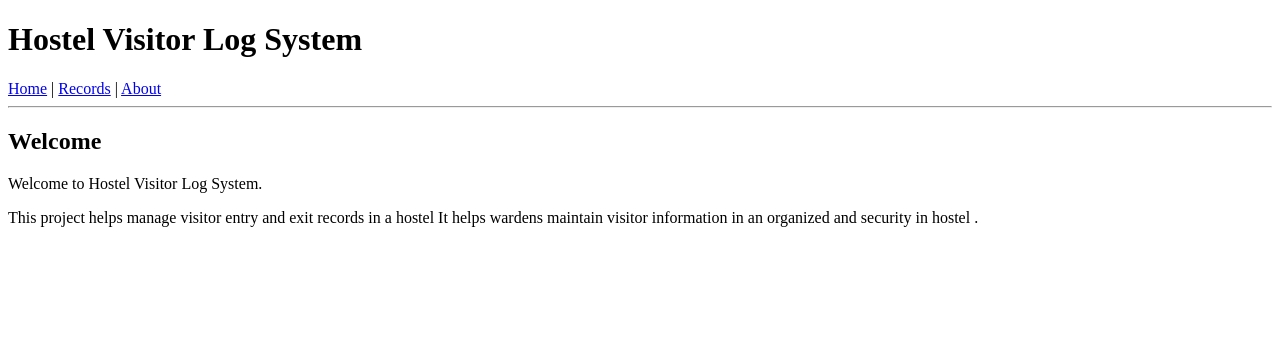
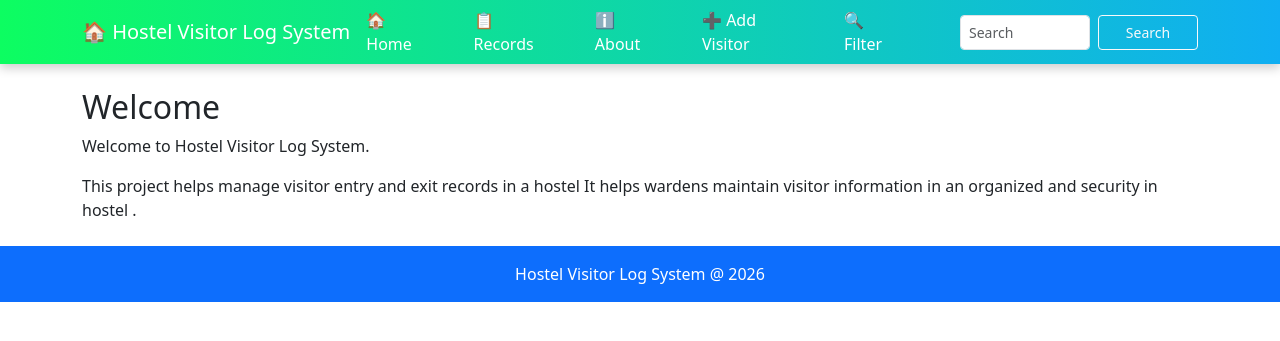
Before and after one commit to biradarvaishnavi444-png/python-training, a Flask app: page / in a window 1280 px wide. Shown: the top 341 px of the page. Run offline with Flask 3, Linux system fonts and the light colour scheme; data that the repository does not hold is empty.

Commit message:
Enhance base template with responsive navbar and footer styling

```diff
--- a/templates/base.html
+++ b/templates/base.html
@@ -1,22 +1,79 @@
 <!DOCTYPE html>
 <html>
 <head>
-    <title>Hostel Visitor Log System</title>
+<title>Hostel Management System </title>
+
+<link href="https://cdn.jsdelivr.net/npm/bootstrap@5.3.3/dist/css/bootstrap.min.css" rel="stylesheet">
+
+<style>
+.navbar {
+    background: linear-gradient(90deg, #0dfd61, #10aef2);
+    box-shadow: 0 4px 10px rgba(0,0,0,0.2)
+}
+.navbar-brand,
+.nav-link{
+    color:white !important;
+}
+.nav-link:hover{
+    color:yellow !important;
+}
+
+footer {
+    background:#0d6efd;
+    color:white;
+    text-align:center;
+    padding: 20px;
+}
+</style>
 </head>
 <body>
 
-    <h1>Hostel Visitor Log System</h1>
+<nav class="navbar navbar-expand-lg navbar-dark">
+    <div class="container">
+        <a class="navbar-brand" href="/">🏠 Hostel Visitor Log System </a>
 
-    <nav>
-        <a href="{{ url_for('home') }}">Home</a> |
-        <a href="{{ url_for('records') }}">Records</a> |
-        <a href="{{ url_for('about') }}">About</a>
-    </nav>
+        <div>
+            <div class="ms-auto d-flex align-items-center" style="display:flex;gap:40px;">
 
-    <hr>
+                <a class="nav-link " href="/">🏠 Home </a>
+                <a class="nav-link " href="/records">📋 Records </a>
+                <a class="nav-link " href="/about">  ℹ️ About </a>
+                <a class="nav-link " href="/add ">
+                    ➕ Add Visitor
+                </a>
+
+                <a class="nav-link " href="/filter">
+                    🔍 Filter
+                </a>
+                <form class="d-flex ms-3 ms-3" action="/search" method="GET">
+                    <input class="form-control form-control-sm me-2" style="width:130px; height:35px" type="search" placeholder="Search" name="q">
+                    <button class="btn btn-outline-light btn-sm" style="width:100px; height:35px" type="submit">Search</button>
+                </form>
+            </div>
+        </div>
+    </div>
+</nav>
+
+<div class="container mt-4">
+
+    {% with messages = get_flashed_messages() %}
+    {% if messages %}
+    {% for message in messages %}
+    <div class="alert alert-success">
+        {{message}}
+    </div>
+    {% endfor %}
+    {% endif %}
+    {% endwith %}
 
     {% block content %}
     {% endblock %}
+</div>
+
+<footer class="bg-primary text-white text-center p-3 mt-4">
+    Hostel Visitor Log System @ 2026
+</footer>
+
 
 </body>
 </html>
```
